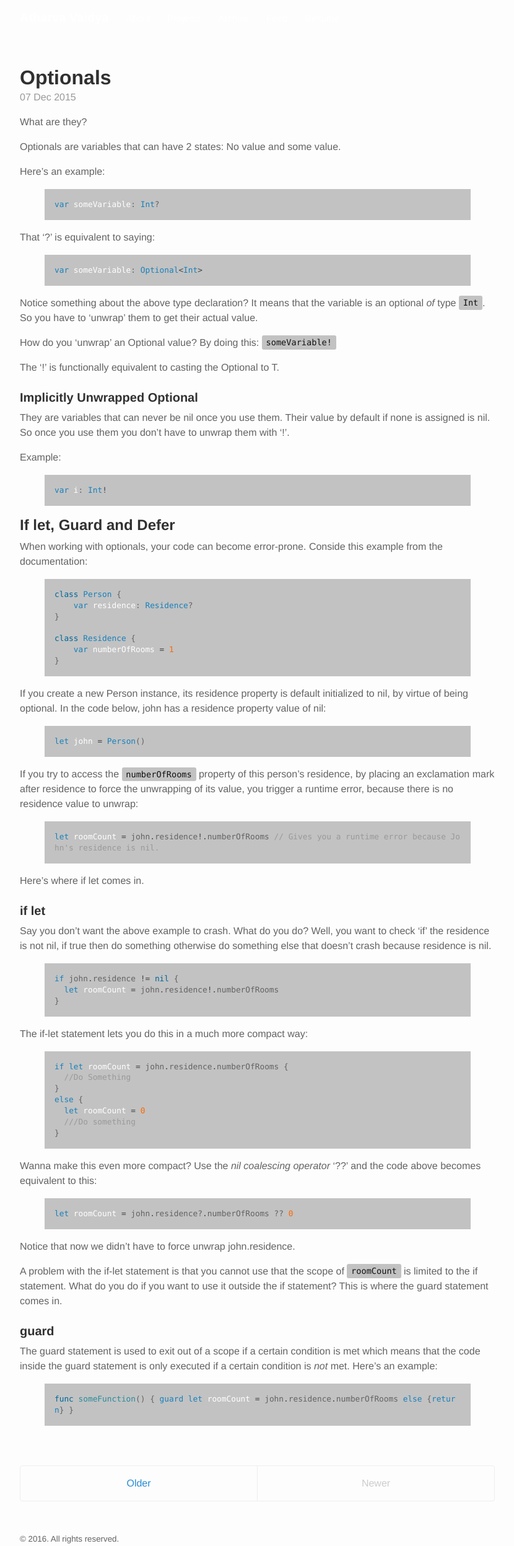
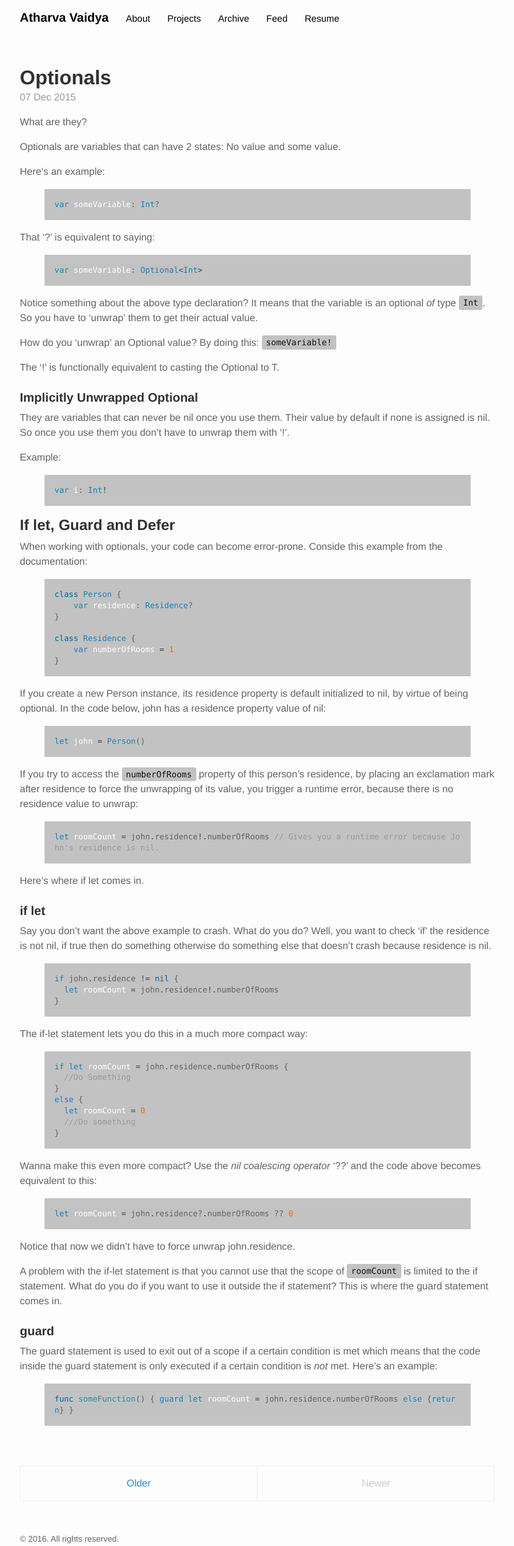
Before and after one commit to AtharvaVaidya/atharvavaidya.github.io, a Jekyll site: the page built from index.html, in a window 1280 px wide. Shown: the whole page at 62% size, without its empty margins (224-1054 px from the left). Built offline with Jekyll 4.4.1, drawn with Linux system fonts in a browser that asks for light colours; the list of posts is cut into pages by our own code.

Commit message:
Update poole.css

```diff
--- a/public/css/poole.css
+++ b/public/css/poole.css
@@ -308,15 +308,15 @@
 .masthead-title {
   margin-top: 0;
   margin-bottom: 0;
-  color: #fff;
+  color: #000;
 }
 .masthead-title a {
-  color: #fff;
+  color: #000;
 }
 .masthead-title small {
   font-size: 75%;
   font-weight: 400;
-  color: #fff;
+  color: #313131;
   letter-spacing: 0;
 }
 
```
